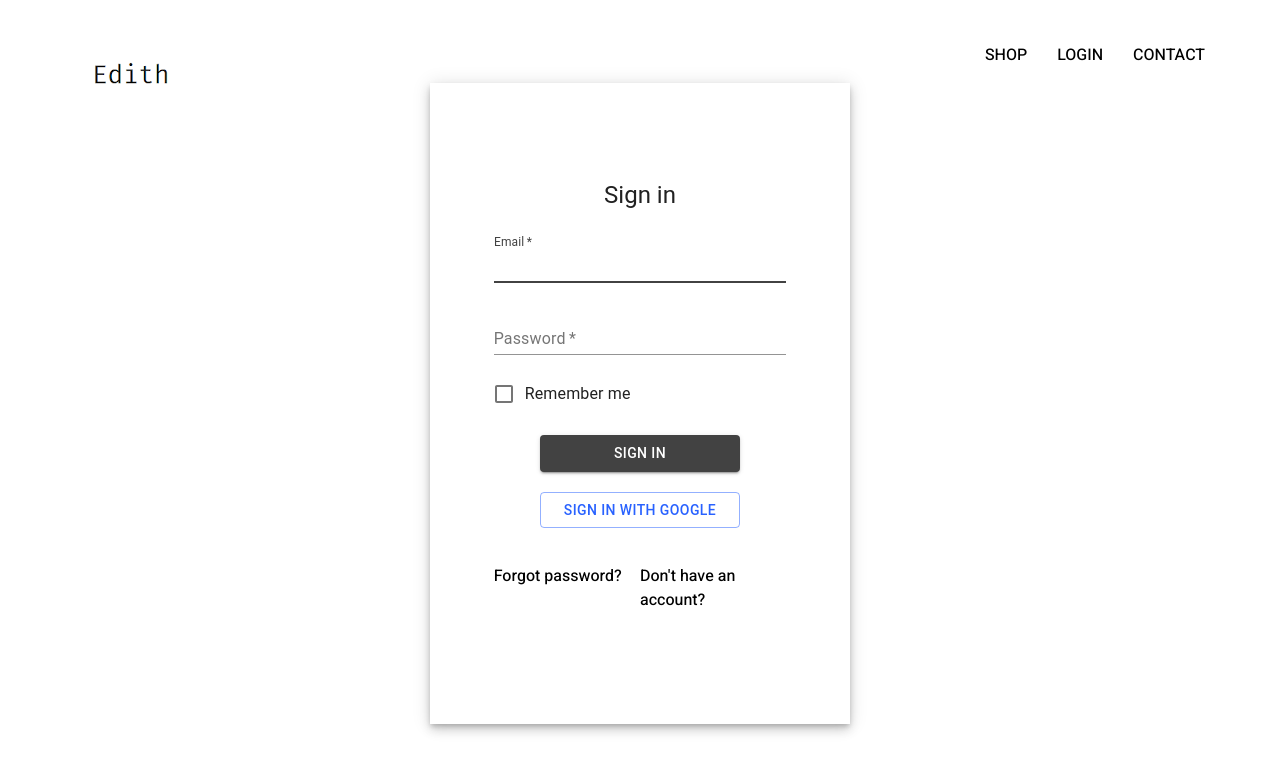
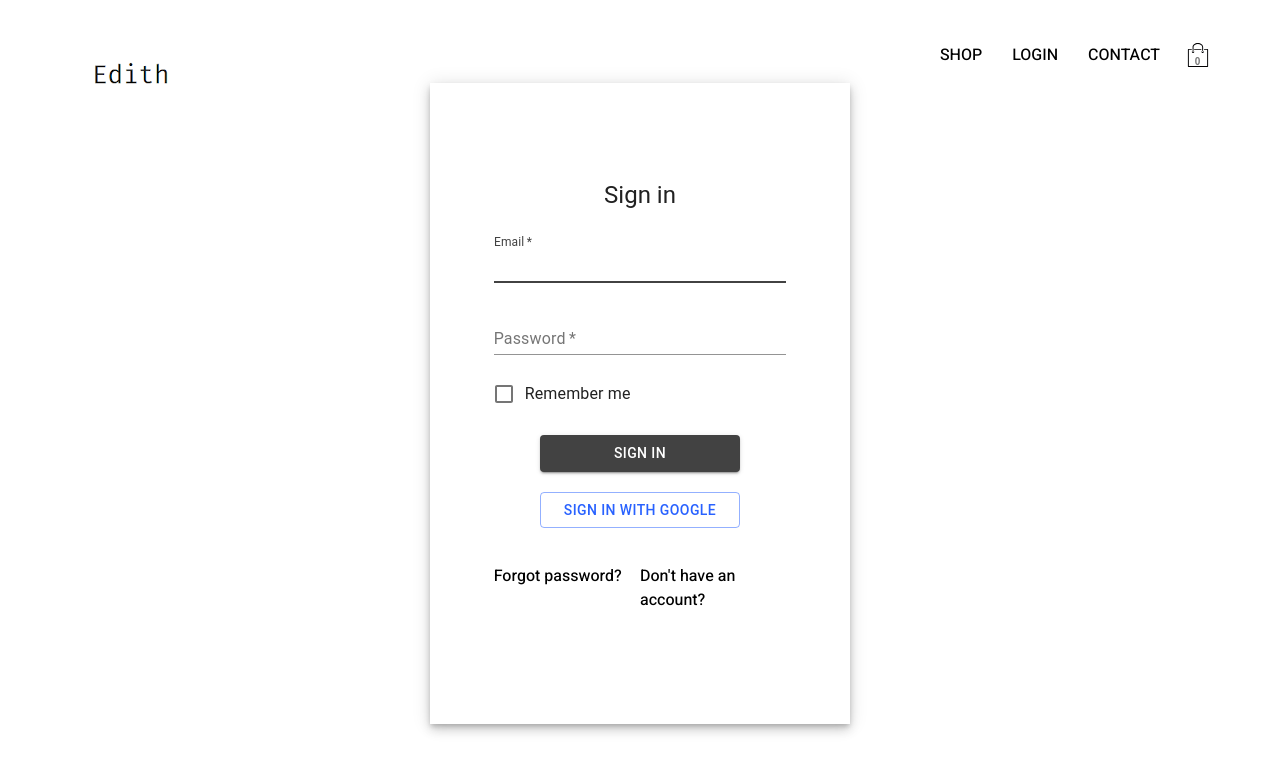
Before and after one commit to jwillow19/project-edith, a React (Create React App) app: page /login in a window 1280 px wide. Shown: the top 772 px of the page. Built offline with nearby package versions, Linux system fonts and the light colour scheme; no server answers.

Commit message:
added shopping bag icon and onClick

```diff
--- /dev/null
+++ b/src/components/cart/CartDropdown.jsx
@@ -0,0 +1,23 @@
+import React from 'react';
+// import PropTypes from 'prop-types';
+import Button from '@material-ui/core/Button';
+import './cart-dropdown.styles.scss';
+import { connect } from 'react-redux';
+import { handleCartClick } from '../../redux/actions/cart';
+
+const CartDropdown = ({ handleCartClick }) => {
+  return (
+    <div className='cart-dropdown'>
+      <div className='cart-items'></div>
+      <Button onClick={handleCartClick}>CHECKOUT</Button>
+    </div>
+  );
+};
+
+// CartDropdown.propTypes = {
+//   handleCartClick: PropTypes.func.isRequired,
+// };
+// const mapStateToProps = (state) => ({
+//   cart: state.cart,
+// });
+export default connect(null, { handleCartClick })(CartDropdown);
--- /dev/null
+++ b/src/components/cart/CartIcon.jsx
@@ -0,0 +1,24 @@
+import React from 'react';
+import PropTypes from 'prop-types';
+import IconButton from '@material-ui/core/IconButton';
+import { ReactComponent as ShoppingIcon } from '../../assets/shopping-bag.svg';
+import { connect } from 'react-redux';
+import { handleCartClick } from '../../redux/actions/cart';
+import './cart-icon.styles.scss';
+
+const CartIcon = ({ handleCartClick }) => {
+  return (
+    <div className='cart-icon'>
+      <IconButton onClick={handleCartClick}>
+        <ShoppingIcon className='shopping-icon' />
+        <span className='item-count'>0</span>
+      </IconButton>
+    </div>
+  );
+};
+
+CartIcon.propTypes = {
+  handleCartClick: PropTypes.func.isRequired,
+};
+
+export default connect(null, { handleCartClick })(CartIcon);
--- /dev/null
+++ b/src/components/cart/cart-dropdown.styles.scss
@@ -0,0 +1,24 @@
+.cart-dropdown {
+  position: absolute;
+  width: 240px;
+  height: 340px;
+  display: flex;
+  flex-direction: column;
+  padding: 20px;
+  border: 1px solid black;
+  background-color: white;
+  top: 90px;
+  right: 40px;
+  z-index: 5;
+
+  .cart-items {
+    height: 240px;
+    display: flex;
+    flex-direction: column;
+    overflow: scroll;
+  }
+
+  button {
+    margin-top: auto;
+  }
+}
--- /dev/null
+++ b/src/components/cart/cart-icon.styles.scss
@@ -0,0 +1,21 @@
+.cart-icon {
+  width: 45px;
+  height: 45px;
+  position: relative;
+  display: flex;
+  align-items: center;
+  justify-content: center;
+  cursor: pointer;
+
+  .shopping-icon {
+    width: 24px;
+    height: 24px;
+  }
+
+  .item-count {
+    position: absolute;
+    font-size: 10px;
+    font-weight: bold;
+    bottom: 12px;
+  }
+}
--- a/src/components/header/Header.jsx
+++ b/src/components/header/Header.jsx
@@ -1,11 +1,14 @@
 import React from 'react';
+import PropTypes from 'prop-types';
 import { Link } from 'react-router-dom';
 import { auth } from '../../firebase/db';
 import './header.styles.scss';
 import logo from '../../assets/refine-logo.png';
 import { connect } from 'react-redux';
+import CartIcon from '../cart/CartIcon';
+import CartDropdown from '../cart/CartDropdown';
 
-const Header = ({ user }) => {
+const Header = ({ user, cart }) => {
   const { currentUser } = user;
   return (
     <div className='header'>
@@ -30,13 +33,22 @@ const Header = ({ user }) => {
         <Link className='option' to='/cart'>
           CONTACT
         </Link>
+
+        <CartIcon />
       </div>
+      {cart.hidden ? null : <CartDropdown />}
     </div>
   );
 };
 
+Header.propTypes = {
+  user: PropTypes.object.isRequired,
+  cart: PropTypes.object.isRequired,
+};
+
 const mapStateToProps = (state) => ({
   user: state.user,
+  cart: state.cart,
 });
 
 export default connect(mapStateToProps)(Header);
--- /dev/null
+++ b/src/redux/actions/cart.js
@@ -0,0 +1,8 @@
+import { CLICK_CART } from './types';
+
+// @action - button onClick triggers action
+export const handleCartClick = () => (dispatch) => {
+  dispatch({
+    type: CLICK_CART,
+  });
+};
--- a/src/redux/actions/types.js
+++ b/src/redux/actions/types.js
@@ -6,3 +6,4 @@ export const LOGIN_SUCCESS = 'LOGIN_SUCCESS';
 export const LOGIN_FAIL = 'LOGIN_FAIL';
 export const LOGOUT = 'LOGOUT';
 export const SET_USER = 'SET_USER';
+export const CLICK_CART = 'CLICK_CART';
--- /dev/null
+++ b/src/redux/reducers/cart.js
@@ -0,0 +1,18 @@
+import { CLICK_CART } from '../actions/types';
+
+const initialState = {
+  hidden: true,
+};
+
+export default function (state = initialState, action) {
+  const { type, payload } = action;
+  switch (type) {
+    case CLICK_CART:
+      return {
+        ...state,
+        hidden: !state.hidden,
+      };
+    default:
+      return state;
+  }
+}
--- a/src/redux/reducers/index.js
+++ b/src/redux/reducers/index.js
@@ -1,6 +1,8 @@
 import { CombineReducers, combineReducers } from 'redux';
 import user from './user';
+import cart from './cart';
 
 export default combineReducers({
   user,
+  cart,
 });
```
Also changed, not shown: src/assets/cart-icon.svg (added), src/assets/shopping-bag.svg (added).
